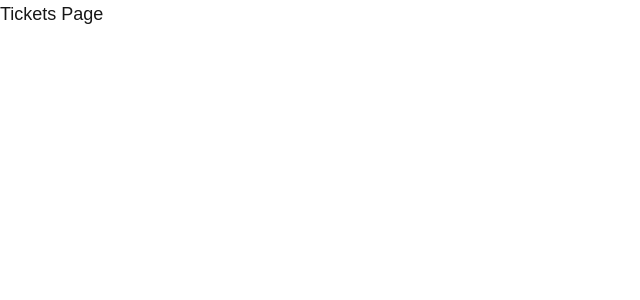
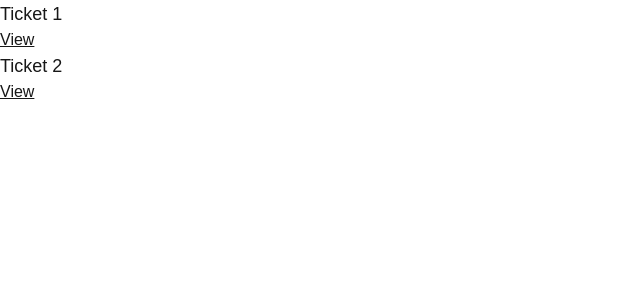
Before and after one commit to EtienneSchmitz/the-road-to-next, a Next.js app: page /tickets in a window 1280 px wide. Shown: the top 300 px of the page, without its empty margins (0-640 px from the left). Built offline with nearby package versions, Linux system fonts and the light colour scheme.

Commit message:
feat: work with Link and absolute import

```diff
--- a/src/app/page.tsx
+++ b/src/app/page.tsx
@@ -1,5 +1,14 @@
+import Link from "next/link";
+
 const HomePage = () => {
-  return <h2 className="text-lg">Home Page</h2>
+  return (
+    <div>
+      <h2 className="text-lg">Home Page</h2>
+      <Link href="/tickets" className="underline">
+        Go to Tickets Page
+      </Link>
+    </div>
+  );
 }
 
 export default HomePage;
--- /dev/null
+++ b/src/app/tickets/[ticketId]/page.tsx
@@ -0,0 +1,23 @@
+import { initialTickets } from "@/data";
+
+type TicketPageProps = {
+    params: Promise<{
+        ticketId: string;
+    }>;
+};
+
+const TicketPage = async ({ params }: TicketPageProps) => {
+    const { ticketId } = await params;
+    const ticket = initialTickets.find((ticket) => ticket.id === ticketId);
+
+    if (!ticket) {
+        return <div>Ticket not found</div>;
+    }
+
+    return (<div>
+        <h2 className="text-lg">{ticket.title}</h2>
+        <p className="text-sm">{ticket.content}</p>
+    </div>);
+};
+
+export default TicketPage;
--- a/src/app/tickets/page.tsx
+++ b/src/app/tickets/page.tsx
@@ -1,5 +1,19 @@
+import Link from "next/link";
+import  { initialTickets } from "@/data";
+
 const TicketsPage = () => {
-    return <h2 className="text-lg">Tickets Page</h2>;
+    return (
+    <div>
+        {initialTickets.map((ticket) => (
+            <div key={ticket.id}>
+                <h2 className="text-lg">{ticket.title}</h2>
+                <Link href={`/tickets/${ticket.id}`} className="underline">
+                    View
+                </Link>
+            </div>
+        ))}
+    </div>
+    );
 };
 
 export default TicketsPage;
--- /dev/null
+++ b/src/data.ts
@@ -0,0 +1,14 @@
+export const initialTickets = [
+    {
+        id: "1",
+        title: "Ticket 1",
+        content : "This is the first ticket",
+        status : "DONE"
+    },
+    {
+        id: "2",
+        title: "Ticket 2",
+        content : "This is the second ticket",
+        status : "OPEN"
+    },
+];
```
